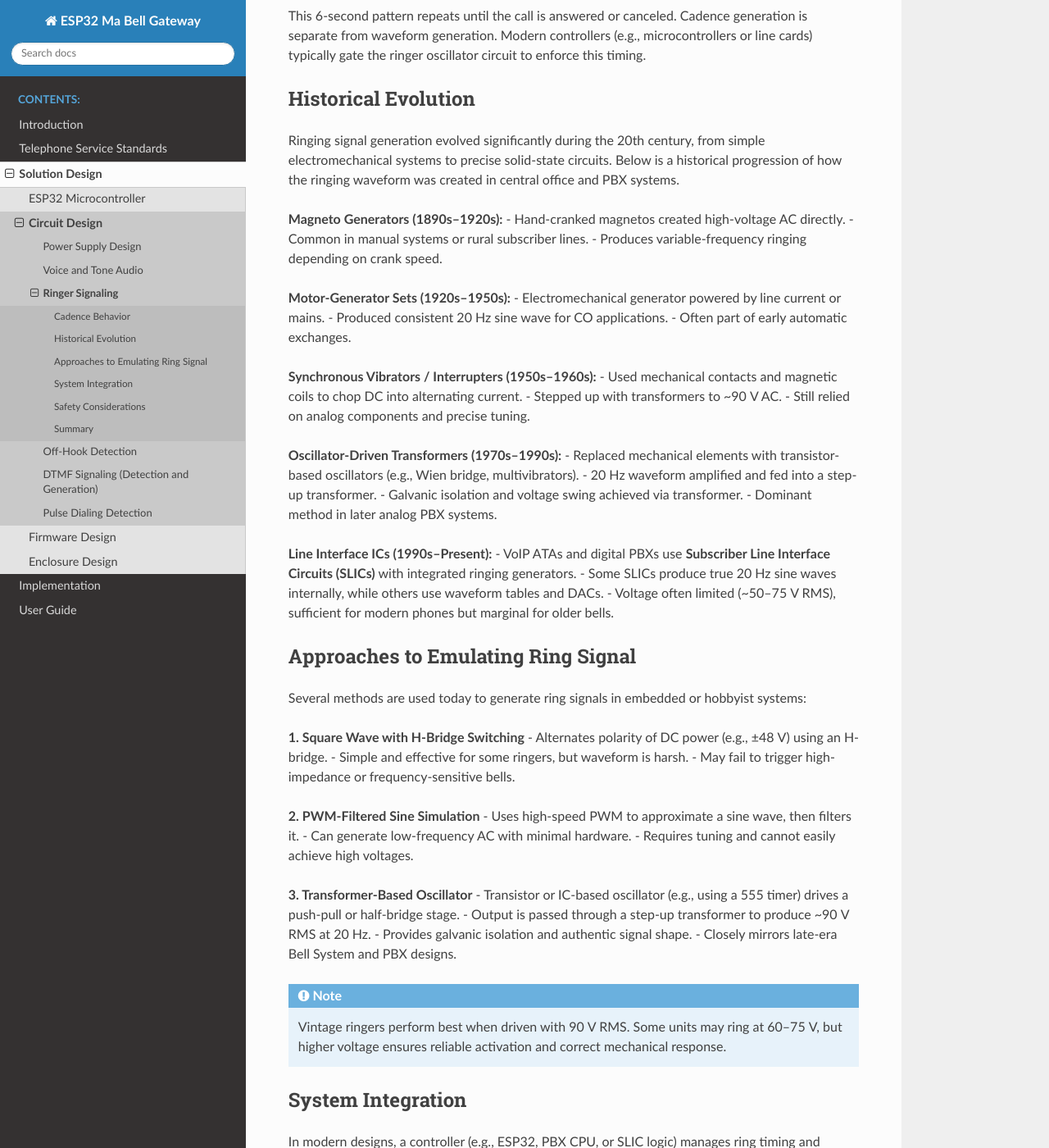
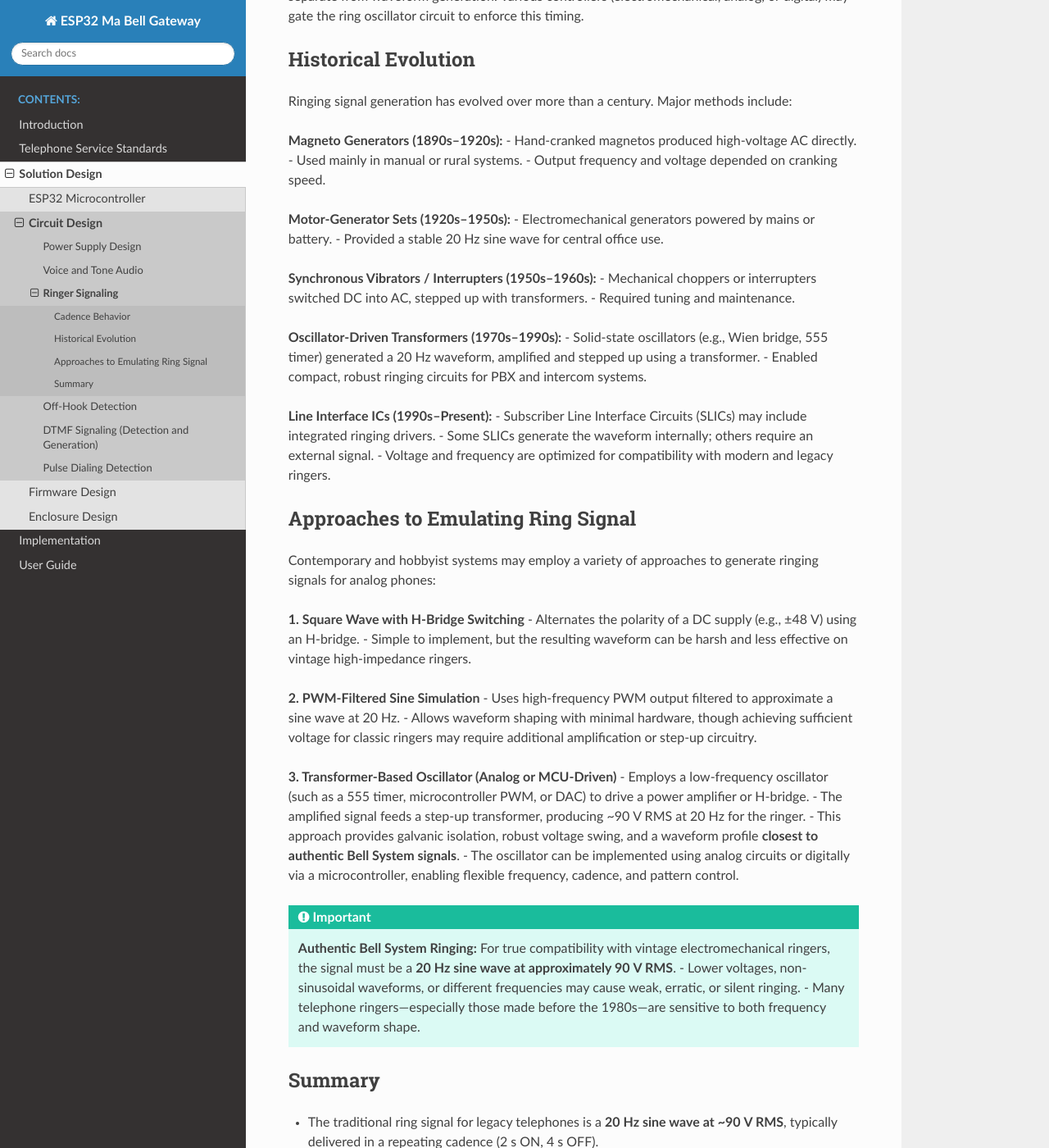
Before and after one commit to cdeever/esp32-ma-bell-gateway, a Sphinx documentation site: the page built from docs/source/solution-design/circuit/ringer.rst, in a window 1280 px wide and 1400 px high, scrolled down 697 px. Shown: the whole window at 82% size. Built offline with Sphinx 7.4.7 and the Read the Docs theme 3.1.0, drawn with Linux system fonts in a browser that asks for light colours; some of the changed text lies outside the part shown.

Commit message:
More doc improvements

```diff
--- a/docs/source/implementation/index.rst
+++ b/docs/source/implementation/index.rst
@@ -9,6 +9,7 @@ This section contains the detailed implementation documentation for the Ma Bell
    :maxdepth: 1
    :caption: Contents:
 
+   historical-perspective
    hardware/index
    firmware/index
    enclosure/index
--- a/docs/source/solution-design/circuit/ringer.rst
+++ b/docs/source/solution-design/circuit/ringer.rst
@@ -2,111 +2,78 @@ Ringer Signaling
 ================
 
 Legacy analog telephone ringers—especially those from the Bell System—were designed to respond to a **90 V RMS, 20 Hz sine wave**, typically delivered in a 2-seconds-on, 4-seconds-off cadence. This waveform was applied between the **tip and ring** conductors of the subscriber loop. While modern systems may use approximations or lower-voltage signals, classic electromechanical ringers operate best when driven with this original waveform profile.
+
+Cadence Behavior
+----------------
+
+Standard North American ringing cadence:
+
+- **2 seconds ON** – Apply 20 Hz sine wave at high voltage (~90 V RMS)
+- **4 seconds OFF** – Silence (open or high-impedance)
 
 .. figure:: /_images/ideal_co_ring_signal.png
    :alt: Ideal CO ring signal
    :width: 600px
    :align: center
 
-   **Ideal Central Office Ring Signal:** 20 Hz sine wave applied for 2 seconds, followed by 4 seconds off.
-
-Cadence Behavior
-----------------
-
-Standard North American ringing cadence is:
-
-- **2 seconds ON** – Apply 20 Hz sine wave at high voltage (~90 V RMS)
-- **4 seconds OFF** – Silence (open or high-impedance)
-
-This 6-second pattern repeats until the call is answered or canceled. Cadence generation is separate from waveform generation. Modern controllers (e.g., microcontrollers or line cards) typically gate the ringer oscillator circuit to enforce this timing.
+This 6-second pattern repeats until the call is answered or canceled. Cadence generation is separate from waveform generation. Various controllers (electromechanical, analog, or digital) may gate the ring oscillator circuit to enforce this timing.
 
 Historical Evolution
 --------------------
 
-Ringing signal generation evolved significantly during the 20th century, from simple electromechanical systems to precise solid-state circuits. Below is a historical progression of how the ringing waveform was created in central office and PBX systems.
+Ringing signal generation has evolved over more than a century. Major methods include:
 
 **Magneto Generators (1890s–1920s):**
-- Hand-cranked magnetos created high-voltage AC directly.
-- Common in manual systems or rural subscriber lines.
-- Produces variable-frequency ringing depending on crank speed.
+- Hand-cranked magnetos produced high-voltage AC directly.
+- Used mainly in manual or rural systems.
+- Output frequency and voltage depended on cranking speed.
 
 **Motor-Generator Sets (1920s–1950s):**
-- Electromechanical generator powered by line current or mains.
-- Produced consistent 20 Hz sine wave for CO applications.
-- Often part of early automatic exchanges.
+- Electromechanical generators powered by mains or battery.
+- Provided a stable 20 Hz sine wave for central office use.
 
 **Synchronous Vibrators / Interrupters (1950s–1960s):**
-- Used mechanical contacts and magnetic coils to chop DC into alternating current.
-- Stepped up with transformers to ~90 V AC.
-- Still relied on analog components and precise tuning.
+- Mechanical choppers or interrupters switched DC into AC, stepped up with transformers.
+- Required tuning and maintenance.
 
 **Oscillator-Driven Transformers (1970s–1990s):**
-- Replaced mechanical elements with transistor-based oscillators (e.g., Wien bridge, multivibrators).
-- 20 Hz waveform amplified and fed into a step-up transformer.
-- Galvanic isolation and voltage swing achieved via transformer.
-- Dominant method in later analog PBX systems.
+- Solid-state oscillators (e.g., Wien bridge, 555 timer) generated a 20 Hz waveform, amplified and stepped up using a transformer.
+- Enabled compact, robust ringing circuits for PBX and intercom systems.
 
 **Line Interface ICs (1990s–Present):**
-- VoIP ATAs and digital PBXs use **Subscriber Line Interface Circuits (SLICs)** with integrated ringing generators.
-- Some SLICs produce true 20 Hz sine waves internally, while others use waveform tables and DACs.
-- Voltage often limited (~50–75 V RMS), sufficient for modern phones but marginal for older bells.
+- Subscriber Line Interface Circuits (SLICs) may include integrated ringing drivers.
+- Some SLICs generate the waveform internally; others require an external signal.
+- Voltage and frequency are optimized for compatibility with modern and legacy ringers.
 
 Approaches to Emulating Ring Signal
 -----------------------------------
 
-Several methods are used today to generate ring signals in embedded or hobbyist systems:
+Contemporary and hobbyist systems may employ a variety of approaches to generate ringing signals for analog phones:
 
 **1. Square Wave with H-Bridge Switching**
-- Alternates polarity of DC power (e.g., ±48 V) using an H-bridge.
-- Simple and effective for some ringers, but waveform is harsh.
-- May fail to trigger high-impedance or frequency-sensitive bells.
+- Alternates the polarity of a DC supply (e.g., ±48 V) using an H-bridge.
+- Simple to implement, but the resulting waveform can be harsh and less effective on vintage high-impedance ringers.
 
 **2. PWM-Filtered Sine Simulation**
-- Uses high-speed PWM to approximate a sine wave, then filters it.
-- Can generate low-frequency AC with minimal hardware.
-- Requires tuning and cannot easily achieve high voltages.
+- Uses high-frequency PWM output filtered to approximate a sine wave at 20 Hz.
+- Allows waveform shaping with minimal hardware, though achieving sufficient voltage for classic ringers may require additional amplification or step-up circuitry.
 
-**3. Transformer-Based Oscillator**
-- Transistor or IC-based oscillator (e.g., using a 555 timer) drives a push-pull or half-bridge stage.
-- Output is passed through a step-up transformer to produce ~90 V RMS at 20 Hz.
-- Provides galvanic isolation and authentic signal shape.
-- Closely mirrors late-era Bell System and PBX designs.
+**3. Transformer-Based Oscillator (Analog or MCU-Driven)**
+- Employs a low-frequency oscillator (such as a 555 timer, microcontroller PWM, or DAC) to drive a power amplifier or H-bridge.
+- The amplified signal feeds a step-up transformer, producing ~90 V RMS at 20 Hz for the ringer.
+- This approach provides galvanic isolation, robust voltage swing, and a waveform profile **closest to authentic Bell System signals**.
+- The oscillator can be implemented using analog circuits or digitally via a microcontroller, enabling flexible frequency, cadence, and pattern control.
 
-.. note::
-   Vintage ringers perform best when driven with 90 V RMS. Some units may ring at 60–75 V, but higher voltage ensures reliable activation and correct mechanical response.
-
-System Integration
-------------------
-
-In modern designs, a controller (e.g., ESP32, PBX CPU, or SLIC logic) manages ring timing and gating. This is usually implemented by toggling the oscillator or enabling a driver stage, with provisions for:
-
-- **Cadence control:** 2s ON / 4s OFF timing
-- **Ring trip detection:** Disable ring immediately when off-hook is detected
-- **Timeout:** Ringing disabled after a maximum time (e.g., 60s) to prevent overheating or user fatigue
-
-.. code-block:: none
-
-    [Controller] ---> [Oscillator or DAC] ---> [Amplifier or Transformer] ---> [Phone Line / Ringer]
-
-Signal Flow Summary:
-
-- **Timing logic** creates the cadence.
-- **Oscillator** produces 20 Hz waveform.
-- **Driver + Transformer** amplifies and isolates signal to reach 90 V RMS.
-- **Ringer coil** responds by physically striking the bell.
-
-Safety Considerations
----------------------
-
-- Ring signal circuits must be **fully isolated** from low-voltage logic and user-accessible surfaces.
-- Use **enclosed transformers, insulated wiring**, and appropriate creepage/clearance rules.
-- Follow applicable safety codes for high-voltage AC systems.
+.. important::
+   **Authentic Bell System Ringing:**
+   For true compatibility with vintage electromechanical ringers, the signal must be a **20 Hz sine wave at approximately 90 V RMS**.
+   - Lower voltages, non-sinusoidal waveforms, or different frequencies may cause weak, erratic, or silent ringing.
+   - Many telephone ringers—especially those made before the 1980s—are sensitive to both frequency and waveform shape.
 
 Summary
 -------
 
-- Target waveform: **20 Hz sine wave**, ~90 V RMS, **2s ON / 4s OFF** cadence
-- Historical generation: From magnetos to transformer-based oscillators to SLICs
-- Transformer-based circuits remain the **closest modern analog** to Bell System designs
-- Ring signal must cease immediately on **ring trip** (off-hook detection)
-- Include timeout and **fail-safe logic** to avoid continuous ringing in fault conditions
+- The traditional ring signal for legacy telephones is a **20 Hz sine wave at ~90 V RMS**, typically delivered in a repeating cadence (2 s ON, 4 s OFF).
+- A range of historical and modern circuits can generate this signal, from hand-cranked magnetos to transformer-based solid-state oscillators and advanced SLIC ICs.
+- **Transformer-based oscillator designs**—whether driven by analog circuitry or a microcontroller—offer a practical and authentic solution for emulating central office ringing signals.
+- Selection of design approach depends on system requirements, available components, and compatibility with the target telephone hardware.
```
Also changed, not shown: docs/source/implementation/historical-perspective.rst (added, +53 -0 lines).
